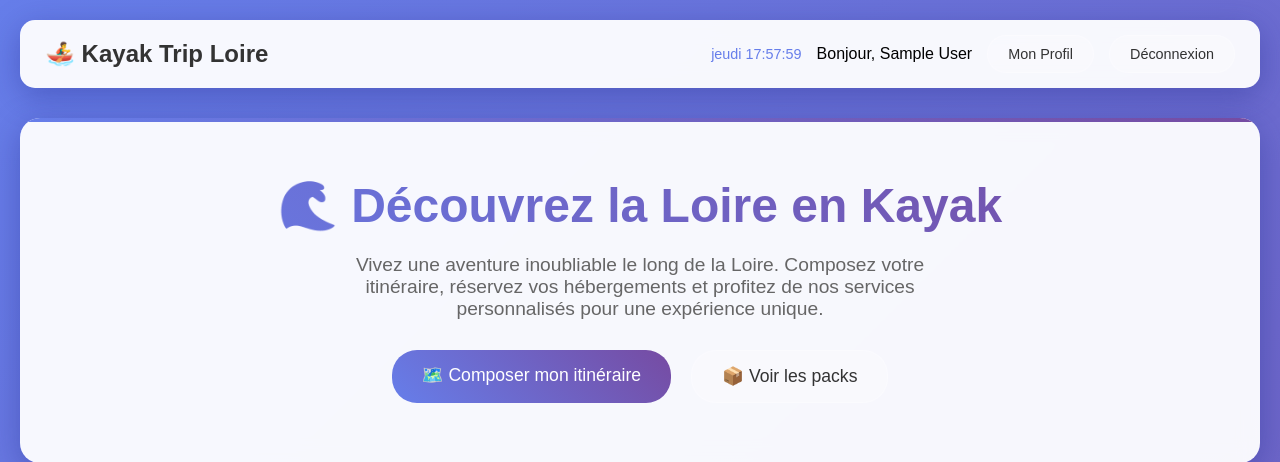
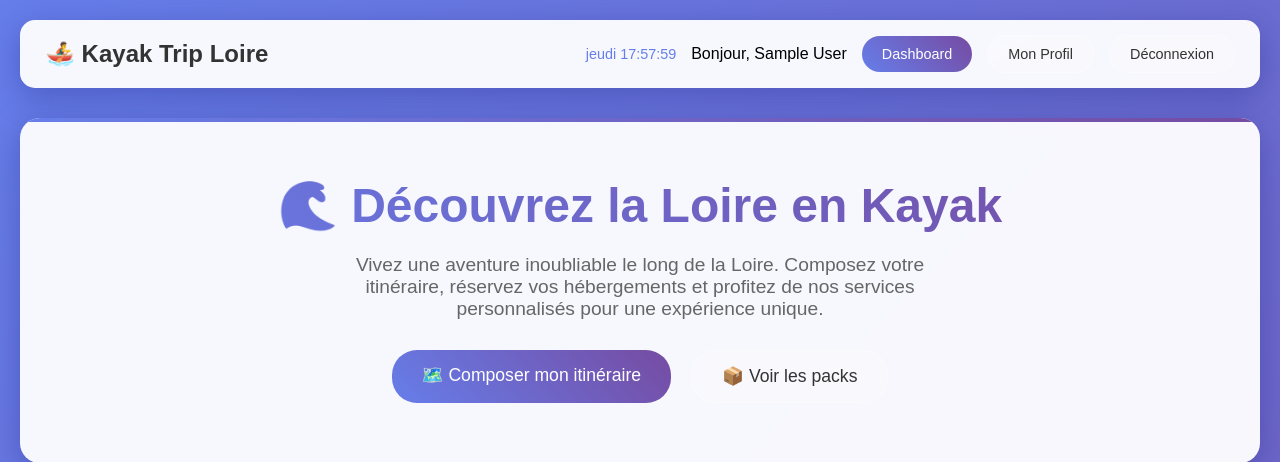
Before and after one commit to RETOURNETOI/PA_rewind, a PHP site: page /home.php in a window 1280 px wide. Shown: the top 462 px of the page. Run offline with PHP 8.4, Linux system fonts and the light colour scheme; the visitor is signed in with stand-in values (Sample User, id 1); some libraries are stand-ins or nearby versions.

Commit message:
bouton dashboard spawn uniquement si admin

```diff
--- a/src/template/home.php
+++ b/src/template/home.php
@@ -433,6 +433,9 @@ $userName = $isLoggedIn ? ($_SESSION['user_nom'] ?? 'Utilisateur') : null;
                 <span class="live-time" id="current-time">Chargement...</span>
                 <?php if ($isLoggedIn): ?>
                     <span>Bonjour, <?= htmlspecialchars($userName) ?></span>
+                    <?php if (isset($_SESSION['user_role']) && $_SESSION['user_role'] === 'admin'): ?>
+                    <a href="<?= BASE_PATH ?>/dashboardadmin" class="btn btn-primary">Dashboard</a>
+                <?php endif; ?>
                     <a href="<?= BASE_PATH ?>/profil" class="btn btn-secondary">Mon Profil</a>
                     <a href="<?= BASE_PATH ?>/logout" class="btn btn-secondary">Déconnexion</a>
                 <?php else: ?>
```
